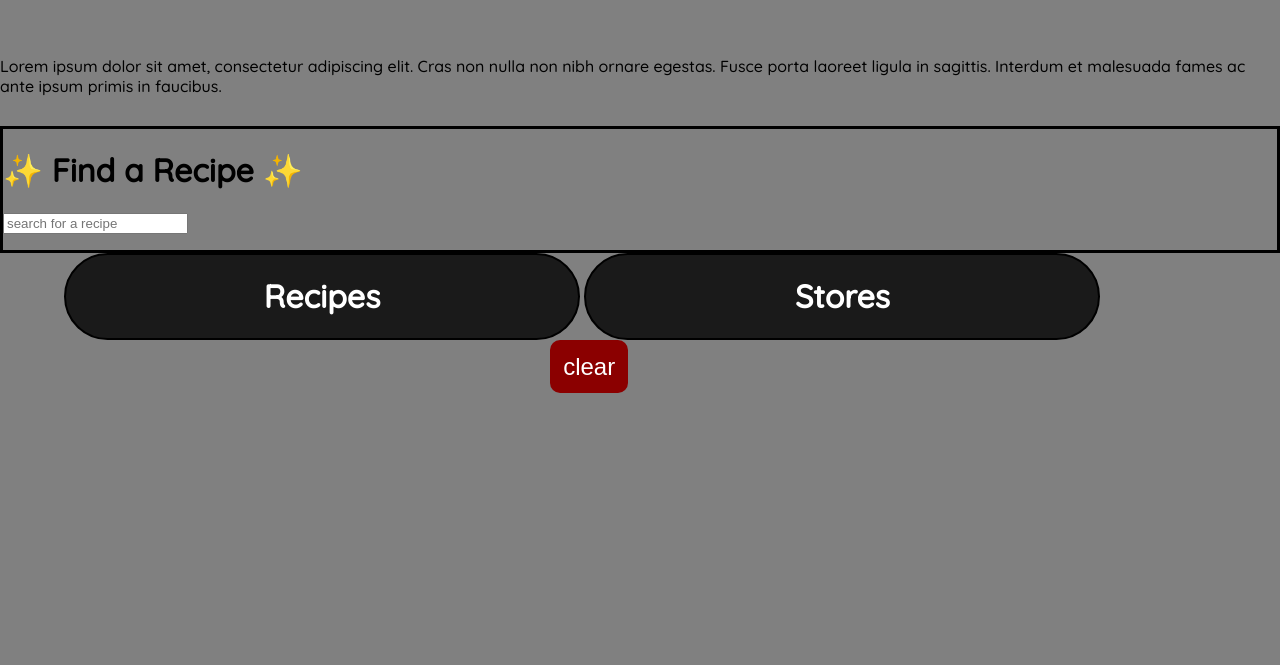
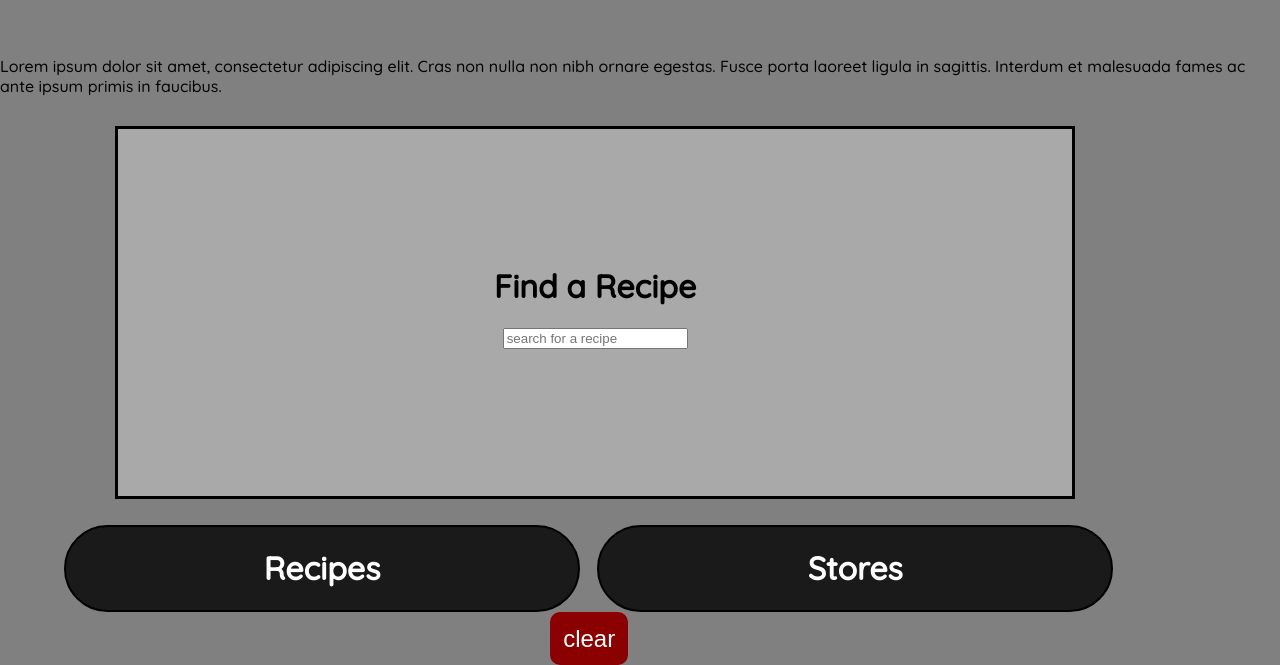
Before and after one commit to jblatch2/Project1, a plain HTML site: page index.html in a window 1280 px wide. Shown: the part 1704-2369 px from the top of the page. Before the commit the page ends 2097 px from the top, so only its background shows below. Drawn offline with nearby package versions, Linux system fonts and the light colour scheme; a script that the page names is missing.

Commit message:
box changes

```diff
--- a/index.html
+++ b/index.html
@@ -40,8 +40,8 @@ style=" fill:#000000;"><g fill="none" fill-rule="nonzero" stroke="none" stroke-w
 <section class="content"><p></p>Lorem ipsum dolor sit amet, consectetur adipiscing elit. Cras non nulla non nibh ornare egestas. Fusce porta laoreet ligula in sagittis. Interdum et malesuada fames ac ante ipsum primis in faucibus.</p></section>
            </div>
 
-    <div class="container" style="border-style: solid;">
-        <h1>&#x2728; Find a Recipe  &#x2728;</h1>
+    <div class="container" style="border-style: solid; margin-left: 9%; margin-right: 16%; margin-bottom: 2%; padding: 9%; background-color: darkgray; display: flex; align-content: center; justify-content: space-around; flex-direction: column; align-items: center;">
+        <h1> Find a Recipe </h1>
         <div id="searchWrapper">
             <input
             type="text"
@@ -55,7 +55,7 @@ style=" fill:#000000;"><g fill="none" fill-rule="nonzero" stroke="none" stroke-w
 
     <!-- bottom of page -->
     <footer>
-        <div class="container" style=" margin-left: 5%; text-align: center; display: inline-block; height:fit-content; width: 40%; background-color: rgba(0,0,0,0.8); border-radius: 100px; border: 2px solid; " >
+        <div class="container" style=" margin-left: 5%; margin-right: 1%; text-align: center; display: inline-block; height:fit-content; width: 40%; background-color: rgba(0,0,0,0.8); border-radius: 100px; border: 2px solid; " >
             <h1 style="color: white;">Recipes</h1>
             <div id= "recipes" >
 
```
